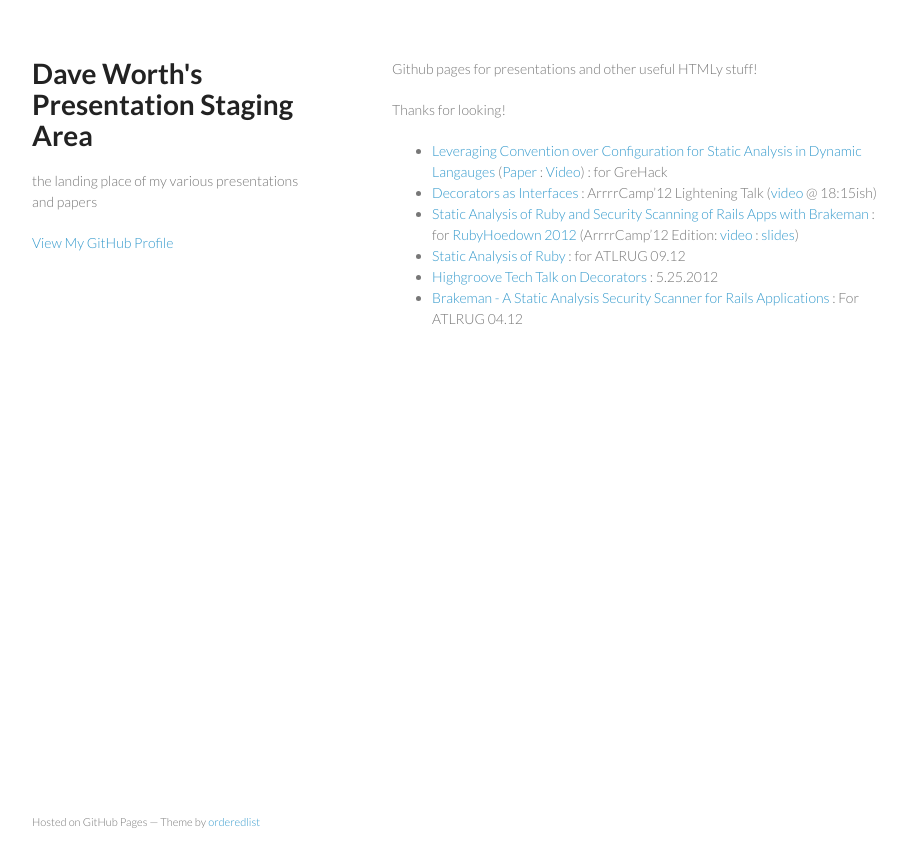
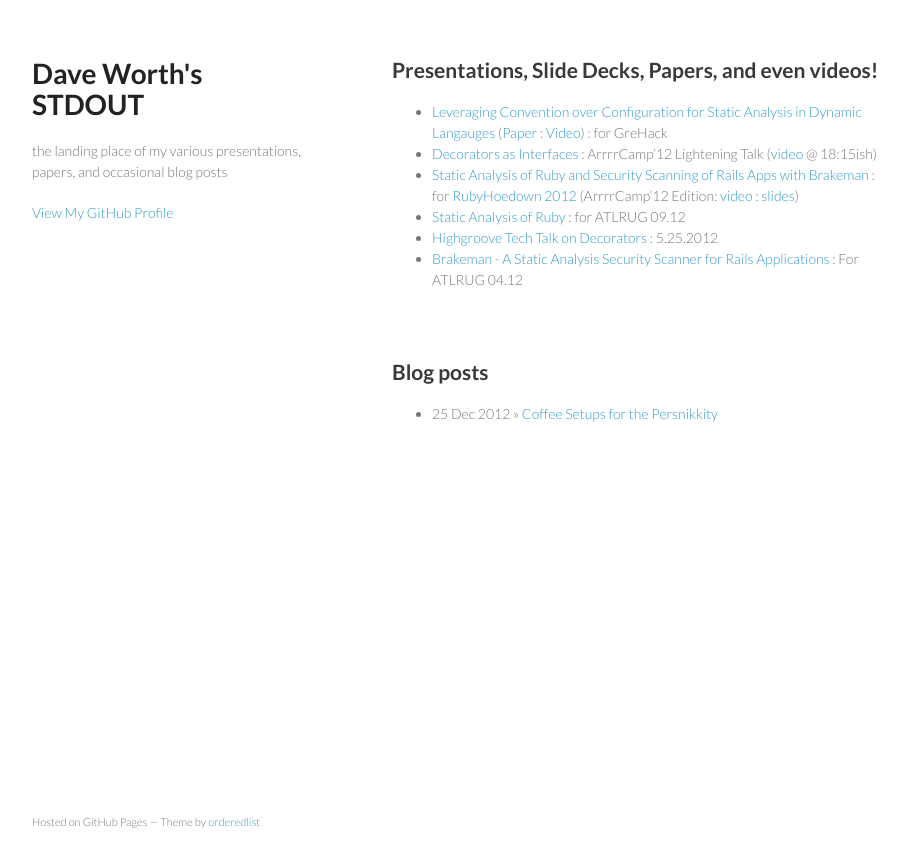
Before and after one commit to daveworth/daveworth.github.com, a Jekyll site: the page built from index.md, in a window 1280 px wide. Shown: the top 867 px of the page, without its empty margins (178-1085 px from the left). Built offline with Jekyll 4.4.1, drawn with Linux system fonts in a browser that asks for light colours.

Commit message:
new site, layouts, etc.

```diff
--- a/_config.yml
+++ b/_config.yml
@@ -0,0 +1,2 @@
+source: .
+destination: ./_site
--- a/_layouts/default.html
+++ b/_layouts/default.html
@@ -9,23 +9,29 @@
     <!--[if lt IE 9]>
     <script src="//html5shiv.googlecode.com/svn/trunk/html5.js"></script>
     <![endif]-->
-    <title>{{ page.title }}</title>
+    <title>Dave Worth's STDOUT</title>
   </head>
   <body>
     <div class="wrapper">
       <header>
-        <h1>Dave Worth's Presentation Staging Area</h1>
-        <p>the landing place of my various presentations and papers</p>
-
+        <h1>Dave Worth's STDOUT</h1>
+        <p>the landing place of my various presentations, papers, and occasional
+        blog posts</p>
 
         <p class="view"><a href="https://github.com/daveworth">View My GitHub Profile</a></p>
 
       </header>
       <section>
-        <p>Github pages for presentations and other useful HTMLy stuff!</p>
-
-        <p>Thanks for looking!</p>
+        <h2>Presentations, Slide Decks, Papers, and even videos!</h2>
         {{ content }}
+      </section>
+      <section>
+        <h2>Blog posts</h2>
+        <ul class="posts">
+          {% for post in site.posts %}
+            <li><span>{{ post.date | date_to_string }}</span> &raquo; <a href="{{ post.url }}">{{ post.title }}</a></li>
+          {% endfor %}
+        </ul>
       </section>
       <footer>
         <p><small>Hosted on GitHub Pages &mdash; Theme by <a href="https://github.com/orderedlist">orderedlist</a></small></p>
--- a/_layouts/post.html
+++ b/_layouts/post.html
@@ -3,8 +3,8 @@
     <meta charset="utf-8">
     <meta http-equiv="X-UA-Compatible" content="chrome=1">
 
-    <link rel="stylesheet" href="stylesheets/styles.css">
-    <link rel="stylesheet" href="stylesheets/pygment_trac.css">
+    <link rel="stylesheet" href="../../../stylesheets/styles.css">
+    <link rel="stylesheet" href="../../../stylesheets/pygment_trac.css">
     <meta name="viewport" content="width=device-width, initial-scale=1, user-scalable=no">
     <!--[if lt IE 9]>
     <script src="//html5shiv.googlecode.com/svn/trunk/html5.js"></script>
@@ -15,6 +15,7 @@
     <div class="wrapper">
       <header>
         <h1>{{ page.title }}</h1>
+        <p class="view"><a href="/">daveworth.github.com</a></p>
       </header>
       <section>
         {{ content }}
```
Also changed, not shown: 5 other files.
